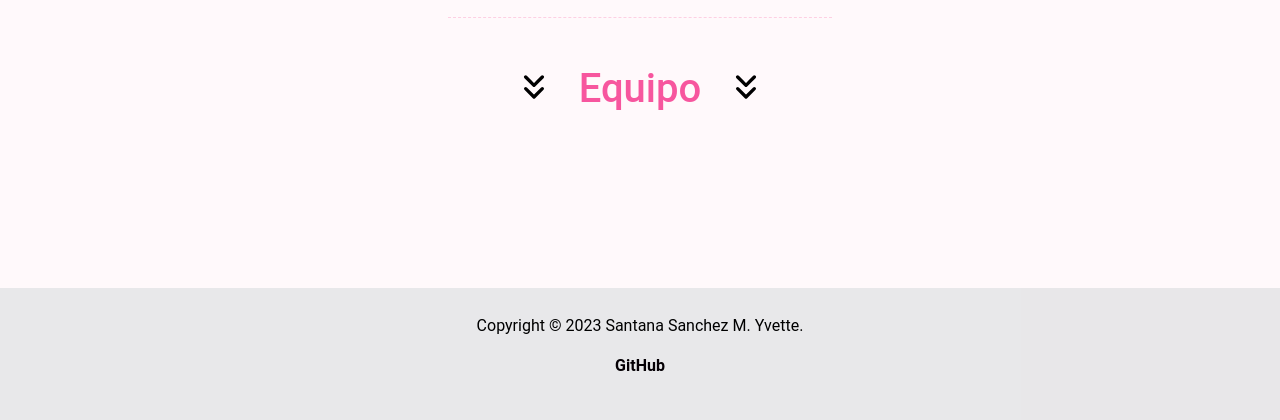
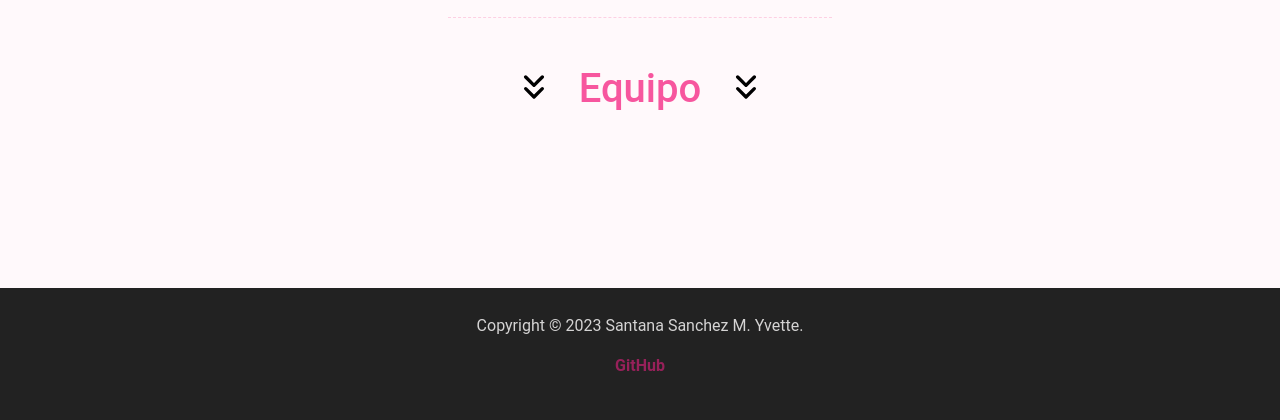
Before and after one commit to YSantanas/plasma, a PHP site: page / in a window 1280 px wide. Shown: the part 936-1356 px from the top of the page. Run offline with PHP 8.4, Linux system fonts and the light colour scheme.

Commit message:
footer
pie de pagina

```diff
--- a/index.html
+++ b/index.html
@@ -132,7 +132,7 @@
 
   <footer class="footer">
     <p>Copyright &copy; 2023 Santana Sanchez M. Yvette.</p>
-      <a href="https://github.com/YSantanas" target="_blank" style="text-decoration: none; color: hsl(300, 100%, 1%); font-weight: bold;">
+      <a href="https://github.com/YSantanas" target="_blank" style="text-decoration: none; color: hsl(331, 64%, 36%); font-weight: bold;">
         <i class="fab fa-github"></i> GitHub</a></p>
   </footer>
 
--- a/styles.css
+++ b/styles.css
@@ -28,14 +28,14 @@
     bottom: 0;
     left: 0;
     width: 100%;
-    background-color: rgba(230, 230, 232, 0.888);
+    background-color: rgba(25, 25, 25, 0.955);
     text-align: center;
     padding-top: 2%;
     padding-bottom: 2%;
   }
 
   .footer p {
-    color: black; /* Cambiar el color del texto a negro */
+    color: rgb(213, 212, 212); /* Cambiar el color del texto a negro */
   }
 
 
@@ -98,8 +98,6 @@
     display: block; /* Cambiar a bloque para que los elementos estén uno debajo del otro */
     margin-bottom: 10px; /* Agregar espacio entre elementos apilados */
   }
-
-
 }
 
 
```
